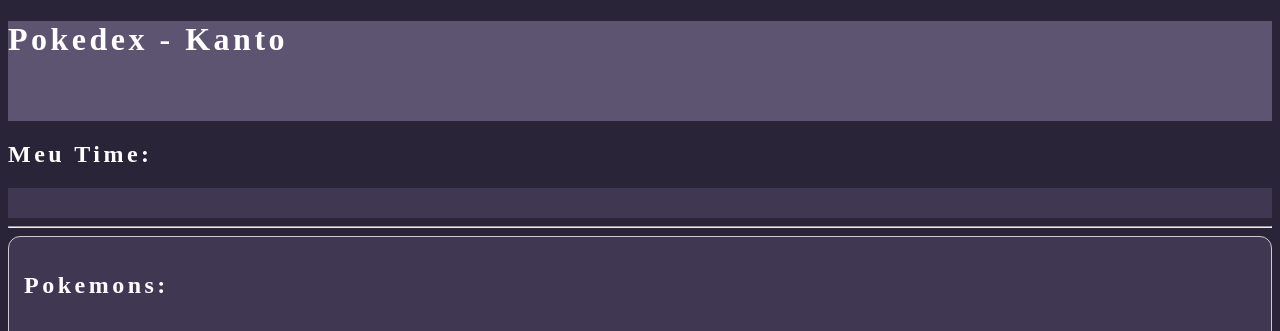
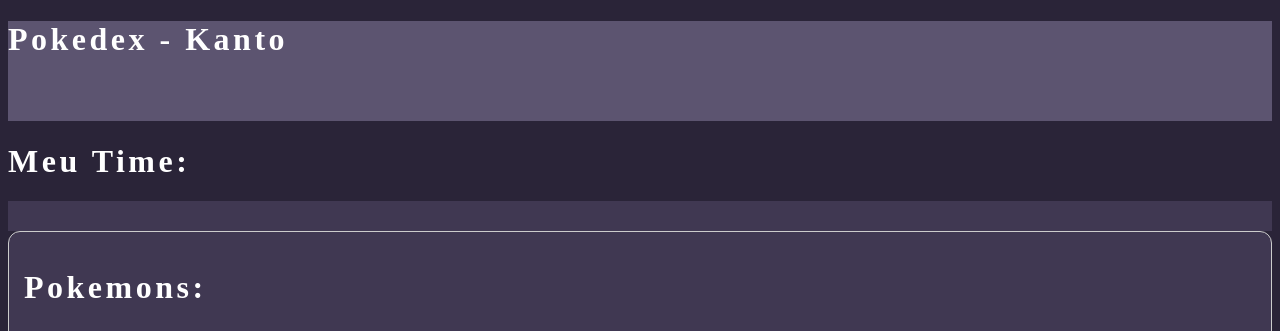
Before and after one commit to Rayan-Montessi/Pok-dex, a plain HTML site: page pokeindex.html in a window 1280 px wide. Shown: the top 331 px of the page. Drawn offline with Linux system fonts and the light colour scheme; a web font is replaced by a local one.

Commit message:
Add files via upload

```diff
--- a/pokeindex.html
+++ b/pokeindex.html
@@ -14,20 +14,19 @@
     <main id="principal">
 
         <div id="divtime">
-            <h2 class="text">Meu Time:</h2>
+            <h1 class="text">Meu Time:</h1>
             <div id="time">
             </div>
         </div>
 
-        <hr>
+
 
         <div id="divlista">
-            <h2 class="text">Pokemons:</h2>
+            <h1 class="text">Pokemons:</h1>
             <div id="lista"></div>
         </div>
     </main>
-
+<script src="pokebank.js"></script>
+<script src="pokefunctions.js"></script>
 </body>
 </html>
-<script src="pokebank.js"></script>
-<script src="pokefunctions.js"></script>
```
